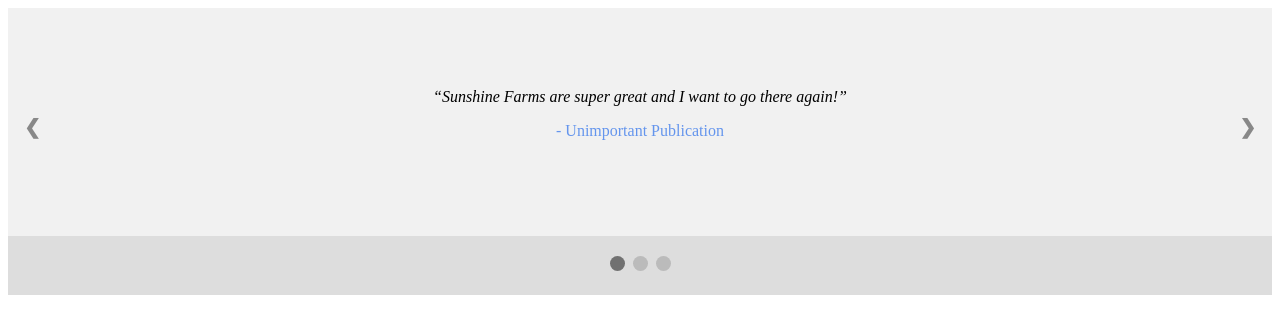
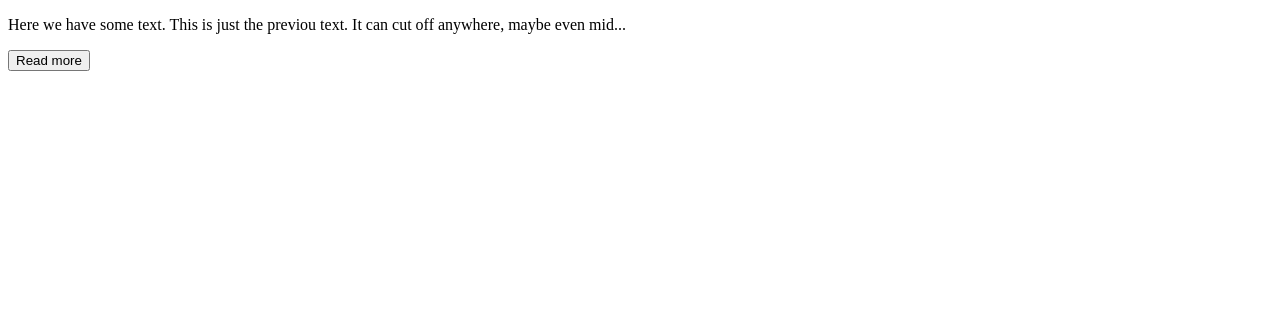
Before and after one commit to CodingDino/FifeCollege-JavaScript-ReadMore, a plain HTML site: page index.html in a window 1280 px wide. Drawn offline with Linux system fonts and the light colour scheme.

Commit message:
Revert "Initial commit"
This reverts commit 2d1bc7fad0b81c4ed5cae16756e9b77eab811863.

```diff
--- a/index.html
+++ b/index.html
@@ -3,52 +3,20 @@
 
     <head>
 
-        <!-- Link to our script file -->
+        <!-- The head section is where we link to our external script files. In this case, we have a JavaScript file called toggleMore.js, located in the folder scripts. So, we use the script element to link this file, with a type attribute to denote that the linked file is a JavaScript file, and the file path provided in the src attribute. -->
 
-        <script type="text/javascript" src="scripts/slideshowControls.js"></script>
-
-        <!-- Link to our stylesheet -->
-
-        <link rel="stylesheet" href="quotestyle-fancy.css">
-
+        <script type="text/javascript" src="scripts/toggleMore.js"></script>
     </head>
 
     <body>
 
-        <!-- Slideshow container -->
-        <div class="slideshow-container">
+        <!-- Here we have a paragraph with three separate sections. The first is unnamed as it will never be modified by the JavaScript - this is the preview text. The second is called "dots" and is just an elipses (...) that starts visible but will be hidden once our button is pressed. The third section is the rest of the text other than the preview. This starts hidden, using the style display:none, and can be shown by pressing the button. -->
 
-            <!-- Full-width slides/quotes -->
-            <div class="slide">
-                <q>Sunshine Farms are super great and I want to go there again!</q>
-                <p class="author">- Unimportant Publication</p>
-            </div>
+        <p>Here we have some text. This is just the previou text. It can cut off anywhere, maybe even mid<span id="dots">...</span><span id="more" style="display:none;"> sentance. We probably have a lot more text, but it would make our website hard to navigate if we showed all the text right away. Thankfully we can use little previews to only show a bit of text, and reveal the rest using a button. Thank goodness for JavaScript!</span></p>
 
-            <div class="slide">
-                <q>This is literally the best place in the entire world.</q>
-                <p class="author">- Our Mom</p>
-            </div>
+        <!-- This is a button with the text "Read more". Clicking this will call the toggleMore() function set up in our JavaScript file. We pass along as parameters to the function the ids of the "more", "dots", and "button" elements so our script knows which elements to hide, show, or change -->
 
-            <div class="slide">
-                <q>Certainly a passable way to spend a weekend</q>
-                <p class="author">- Super Important Publication</p>
-            </div>
-
-            <!-- Next/prev buttons -->
-            <a class="prev" onclick="plusSlides(-1)">&#10094;</a>
-            <a class="next" onclick="plusSlides(1)">&#10095;</a>
-
-        </div>
-
-
-        <!-- Dots/bullets/indicators -->
-        <div class="dot-container">
-            <span class="dot" onclick="showSlide(0)"></span>
-            <span class="dot" onclick="showSlide(1)"></span>
-            <span class="dot" onclick="showSlide(2)"></span>
-        </div>
-
-        <script>showSlide(0)</script>
+        <button onclick="toggleMore('more', 'dots', 'button')" id="button">Read more</button>
 
     </body>
 </html>
--- a/quotestyle-basic.css
+++ /dev/null
@@ -1,48 +0,0 @@
-/* Slideshow container */
-.slideshow-container {
-    position: relative;
-}
-
-/* Slides */
-.slide {
-    padding: 80px;
-}
-
-/* Next & previous buttons */
-.prev, .next {
-    position: absolute;
-    top: 40%;
-    padding: 16px;
-}
-
-/* Position the "prev" button to the left */
-.prev {
-    border-radius: 0 3px 3px 0;
-}
-
-/* Position the "next" button to the right */
-.next {
-    right: 0;
-    border-radius: 3px 0 0 3px;
-}
-
-
-/* The dot/bullet/indicator container */
-.dot-container {
-    text-align: center;
-    padding: 20px;
-}
-
-/* The dots/bullets/indicators */
-.dot {
-    height: 15px;
-    width: 15px;
-    background-color: #bbb;
-    border-radius: 50%;
-    display: inline-block;
-}
-
-/* Add a background color to the active dot/circle, or when hovered over to indicate it can be interacted with */
-.active, .dot:hover {
-    background-color: #717171;
-}
--- a/quotestyle-fancy.css
+++ /dev/null
@@ -1,80 +0,0 @@
-/* Slideshow container */
-.slideshow-container {
-    position: relative;
-
-    /* style stuff (optional) */
-    background: #f1f1f1f1;
-}
-
-/* Slides */
-.slide {
-    padding: 80px;
-
-    /* style stuff (optional) */
-    text-align: center;
-}
-
-/* Next & previous buttons */
-.prev, .next {
-    position: absolute;
-    top: 40%;
-    padding: 16px;
-
-    /* style stuff (optional) */
-    user-select: none;
-    cursor: pointer;
-    color: #888;
-    font-weight: bold;
-    font-size: 20px;
-}
-
-/* Position the "prev" button to the left */
-.prev {
-    border-radius: 0 3px 3px 0;
-}
-
-/* Position the "next" button to the right */
-.next {
-    right: 0;
-    border-radius: 3px 0 0 3px;
-}
-
-/* Change button look on hover to show interactability (optional) */
-.prev:hover, .next:hover {
-    background-color: rgba(0,0,0,0.8);
-    color: white;
-}
-
-/* The dot/bullet/indicator container */
-.dot-container {
-    text-align: center;
-    padding: 20px;
-
-    /* style stuff (optional) */
-    background: #ddd;
-}
-
-/* The dots/bullets/indicators */
-.dot {
-    height: 15px;
-    width: 15px;
-    background-color: #bbb;
-    border-radius: 50%;
-    display: inline-block;
-
-    /* style stuff (optional) */
-    cursor: pointer;
-    margin: 0 2px;
-    transition: background-color 0.6s ease;
-}
-
-/* Add a background color to the active dot/circle, or when hovered over to indicate it can be interacted with */
-.active, .dot:hover {
-    background-color: #717171;
-}
-
-/* Add an italic font style to all quotes (optional) */
-q {font-style: italic;}
-
-/* Add a blue color to the author (optional) */
-.author {color: cornflowerblue;}
--- a/scripts/slideshowControls.js
+++ /dev/null
@@ -1,53 +0,0 @@
-// script wide variable to hold the index for the current slide
-// starts on 0 (the first slide)
-var slideIndex = 0;
-
-// function to move to the previous or next slides
-// n is the number of slides to move between
-// positive n means move to the next slides
-// negative n means move to previous slides
-function plusSlides(n) {
-    // calculate what slide we should change to using our current slideIndex and the passed in parameter n, then call showSlide() and provide our calculated target slide
-    showSlide(slideIndex + n);
-}
-
-// function to show the slide at the specified index n
-function showSlide(n) {
-
-    // Use getElementByClassName to get arrays of all HTML elements with the slide and dot classes, and store them in variables slides and dots
-    // this will allow us to edit these elements
-    var slides = document.getElementsByClassName("slide");
-    var dots = document.getElementsByClassName("dot");
-
-    // Make sure our target slide n is within the array bounds for the number of slides we have
-    // If n is greater or equal to our number of slides, we're targeting a slide off the end of our array to the right, so we need to wrap around.
-    if (n >= slides.length) {
-        // Wrap around by setting our index to 0, the farthest left slide
-        slideIndex = 0;
-    }
-    // If n is less than 0 we are targeting a slide off the array to the left, so wrap around the other way
-    else if (n < 0) {
-        // Wrap around by setting our index to the slide array length minus 1, the farthest right slide
-        slideIndex = slides.length - 1;
-    }
-    // If we have no out of bounds issues, just set our index to the targeted slide
-    else {
-        slideIndex = n;
-    }
-
-    // Update the appearance of our slides based on this index
-    // Loop through the array of slides and set all of them to hidden (display = "none")
-    for (var i = 0; i < slides.length; i++) {
-        slides[i].style.display = "none";
-    }
-    // After they are all hidden, find our target slide and change it's display type to block, showing it
-    slides[slideIndex].style.display = "block";
-
-    // Update the appearance of our dots based on the currently shown slide
-    // Loop through the array of dots and remove the active class from all of them, if it is present.
-    for (var i = 0; i < dots.length; i++) {
-        dots[i].className = dots[i].className.replace(" active", "");
-    }
-    // After we ensure no dots are active, find our target slide's dot and add the active class to it, changing it's appearance to show it is the active slide
-    dots[slideIndex].className += " active";
-}
--- /dev/null
+++ b/scripts/toggleMore.js
@@ -0,0 +1,35 @@
+
+// We create a function called toggleMore(). This function accepts three parameters - the name of the element to be hidden or shown, the name of the element containing the elipsis that will be hidden or shown opposite the main element, and the name of the button used to hide or show these items.
+
+function toggleMore(moreName, dotsName, buttonName) {
+
+    // We declare variables to store the three elements we plan to edit - the more section of our text, the dots (elipsis), and the button. We then store the elements in these variables using document.getElementById and passing along the names for these elements as provided to our own function from the calling code.
+
+    var more = document.getElementById(moreName);
+    var dots = document.getElementById(dotsName);
+    var button = document.getElementById(buttonName);
+
+    // We check if the more element's style attribute's display setting is set to "none" - is the more text currently hidden?
+    if (more.style.display === "none") {
+
+        // The text is currently HIDDEN, so...
+        // We should show it since we pressed the button!
+        // Show the text, hide the dots, and change the button to say "Read less"
+
+        more.style.display = "inline";
+        dots.style.display = "none";
+        button.innerHTML = "Read less";
+
+    } else {
+
+        // The text is currently is NOT hidden, therefore it is SHOWN, so...
+        // We should hide it since we pressed the button!
+        // Hide the text, show the dots, and change the button to say "Read more"
+
+        more.style.display = "none";
+        dots.style.display = "inline";
+        button.innerHTML = "Read more";
+
+    }
+
+}
```
